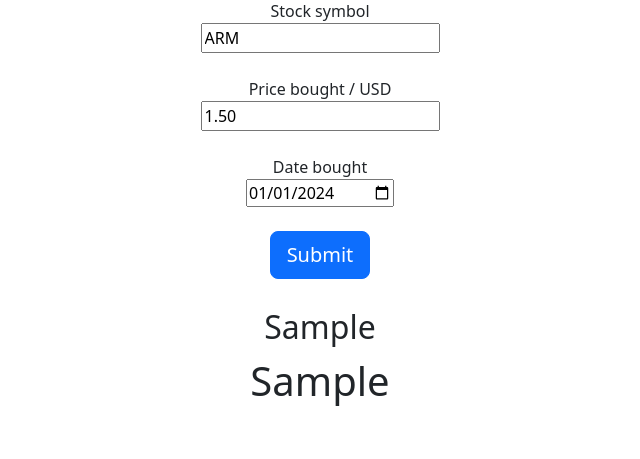
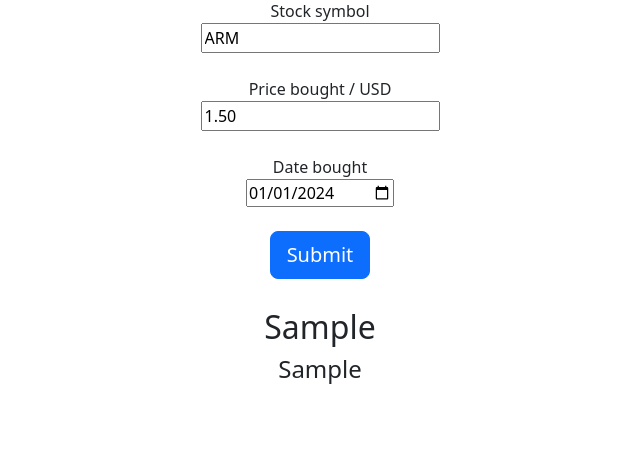
Before and after one commit to hettysymes/ARMageddon, a Flask app: template bad_investment/templates/index.html in a window 1280 px wide. Shown: the part 411-870 px from the top of the page, without its empty margins (320-960 px from the left). After the commit the page ends 795 px from the top, so only its background shows below. Run offline with Flask 3, Linux system fonts and the light colour scheme; the template is opened without the code that fills it: most values are stand-ins (such as "Sample title", 1, 10 or a date in 2020).

Commit message:
final-edit

```diff
--- a/bad_investment/app.py
+++ b/bad_investment/app.py
@@ -18,7 +18,7 @@ def index():
                 profit_msg = f"Your PROFIT is: {profit:.2f} USD"
             else:
                 profit_msg = f"Your LOSS is: {-profit:.2f} USD"
-            add_msg = f"Old price: {res['old_price']:.2f}\nNew price: {res['now_price']:.2f}\nNumber of stocks bought: {res['num_stock']:.2f}"
+            add_msg = f"Old price: {res['old_price']:.2f} New price: {res['now_price']:.2f} Number of stocks bought: {res['num_stock']:.2f}"
         else:
             profit_msg = "ERROR: could not find the price at this date in our system :("
         return render_template('index.html', profit_msg=profit_msg, add_msg=add_msg)
--- a/bad_investment/templates/index.html
+++ b/bad_investment/templates/index.html
@@ -35,6 +35,6 @@
         <input type="submit" value="Submit" class="btn btn-primary btn-lg"></input>
     </form>
     <div class="text-center fs-2">{{ profit_msg }}</div>
-    <div class="text-center fs-1">{{ add_msg }}</div>
+    <div class="text-center fs-4">{{ add_msg }}</div>
 </body>
 </html>
```
